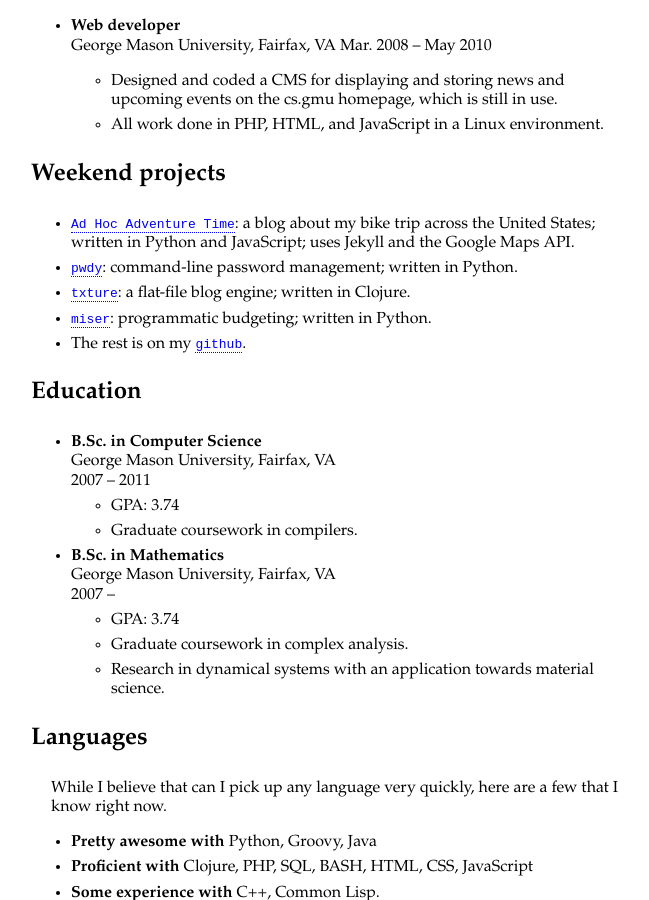
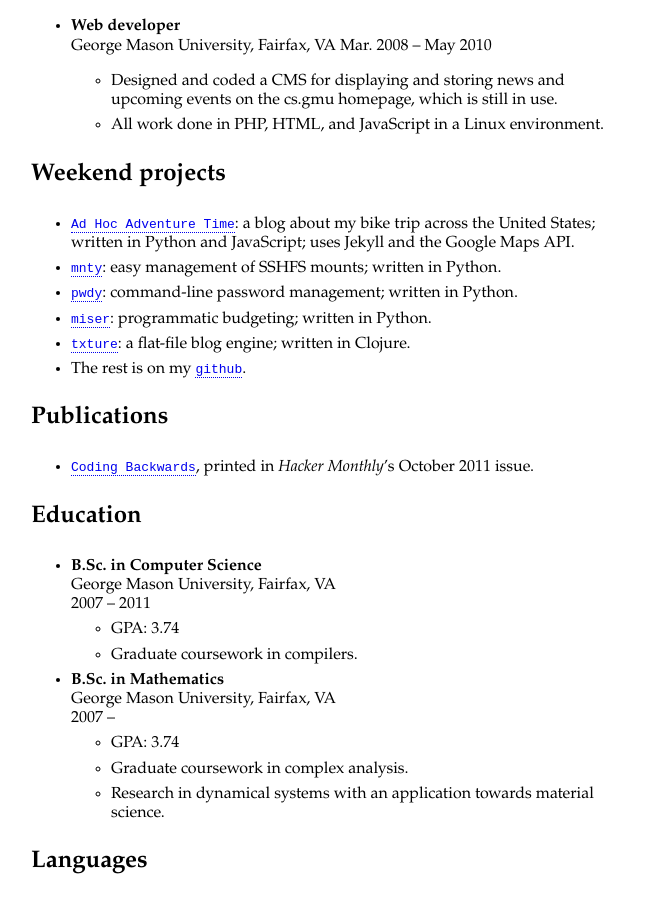
Before and after one commit to jamesob/jamesob.github.io, a Jekyll site: the page built from resume/index.markdown, in a window 1280 px wide and 900 px high, scrolled down 771 px. Shown: the whole window, without its empty margins (29-678 px from the left). Built offline with Jekyll 4.4.1, drawn with Linux system fonts in a browser that asks for light colours.

Commit message:
pubs & mnty

```diff
--- a/resume/index.markdown
+++ b/resume/index.markdown
@@ -49,13 +49,20 @@ title: "James O'Beirne"
 - [Ad Hoc Adventure Time](http://ahadventure.us/): a blog about my bike trip
   across the United States; written in Python and JavaScript; uses Jekyll and
   the Google Maps API.
+- [mnty](https://github.com/jamesob/mnty): easy management of SSHFS mounts;
+  written in Python.
 - [pwdy](https://github.com/jamesob/pwdy): command-line password management;
   written in Python.
+- [miser](https://github.com/jamesob/Miser): programmatic budgeting; written in
+  Python.
 - [txture](https://github.com/jamesob/txture): a flat-file blog engine; written
   in Clojure.
-- [miser](https://github.com/jamesob/Miser): programmatic budgeting; written in
-  Python.
 - The rest is on my [github](https://github.com/jamesob/).
+
+## Publications
+
+- [Coding Backwards](http://hackermonthly.com/issue-17.html), printed in *Hacker
+  Monthly*'s October 2011 issue.
 
 ## Education
 
```
